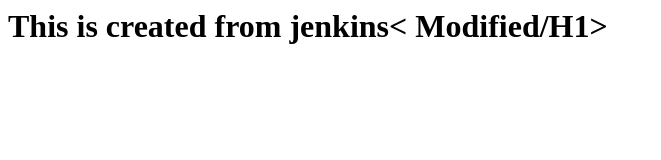
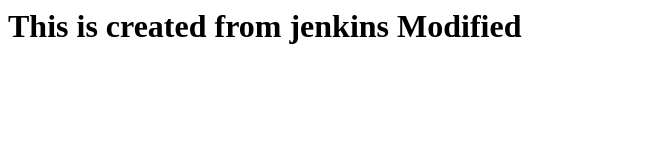
Before and after one commit to devopspr7/devopsb3httpd, a plain HTML site: page index.html in a window 1280 px wide. Shown: the whole page, without its empty margins (0-661 px from the left). Drawn offline with Linux system fonts and the light colour scheme.

Commit message:
Update index.html

```diff
--- a/index.html
+++ b/index.html
@@ -1 +1 @@
-<H1>This is created from jenkins< Modified/H1>
+<H1>This is created from jenkins Modified</H1>
```
